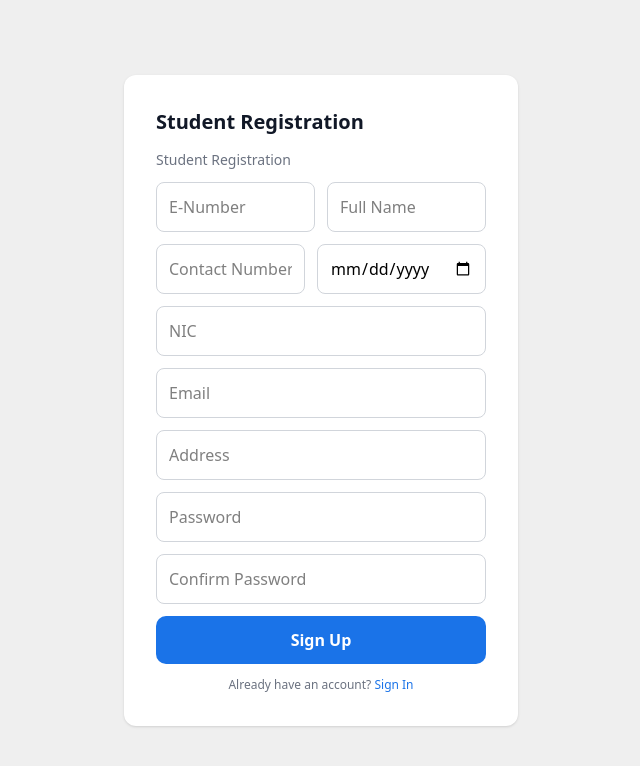
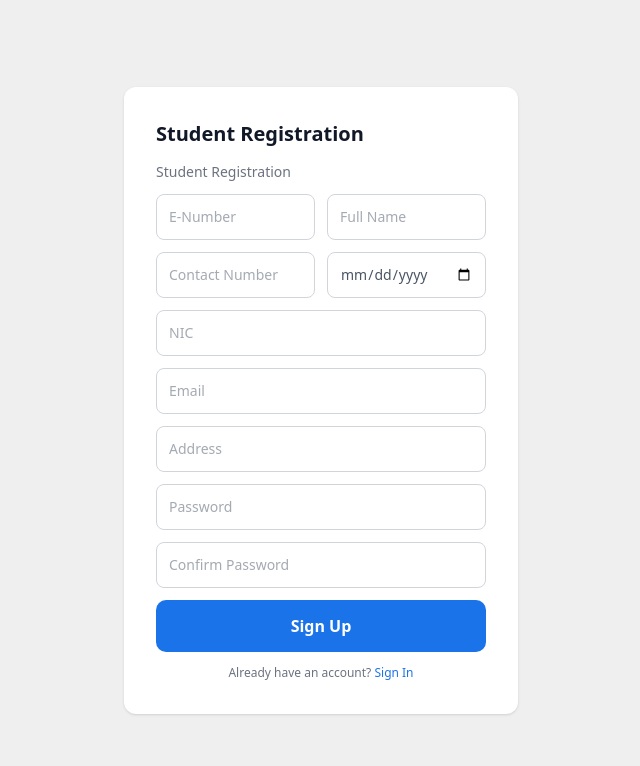
Before and after one commit to Esoft-Management-System/Frontend, a React app: page /studentregister in a window 1280 px wide. Shown: the top 766 px of the page, without its empty margins (319-959 px from the left). Built offline with nearby package versions, Linux system fonts and the light colour scheme; the HTML template or start-up script is replaced by a standard one.

Commit message:
feat(buttons): replace button elements with BlueButton component for consistency

```diff
--- a/src/components/common/BlueButton.tsx
+++ b/src/components/common/BlueButton.tsx
@@ -5,7 +5,7 @@ interface ButtonInterface{
 const BlueButton = (props: ButtonInterface) => {
   const {buttonName} = props;
   return (
-    <button className="py-4 px-2 md:py-4 md:px-3.5 bg-[#1A73E8] w-full rounded-[10px] text-white font-semibold hover:cursor-pointer">
+    <button className="py-3 px-2 md:py-3.5 md:px-2.5 bg-[#1A73E8] w-full rounded-[10px] text-white font-semibold hover:cursor-pointer">
       {buttonName}
     </button>
   )
--- a/src/components/common/Textinput.tsx
+++ b/src/components/common/Textinput.tsx
@@ -7,7 +7,7 @@ interface TextInputInterface{
 const Textinput = (props: TextInputInterface) => {
   const {placeholder, type, value} =  props;
   return (
-    <input className="border w-full border-[#D1D5DB] p-3 focus:outline-none rounded-lg" type={type} placeholder={placeholder} value={value} />
+    <input className="border w-full text-sm text-gray-600 border-[#D1D5DB] p-3 focus:outline-none rounded-lg" type={type} placeholder={placeholder} value={value} />
   )
 }
 export default Textinput
--- a/src/pages/login/ResetPassword.tsx
+++ b/src/pages/login/ResetPassword.tsx
@@ -5,8 +5,8 @@ import Textinput from "../../components/common/Textinput"
 const ResetPassword = () => {
 
   return (
-    <div className="h-screen w-screen flex  items-center justify-center bg-[#EFEFEF]">
-      <div className="flex  flex-row min-w-[409px] p-2.5 gap-2.5">
+    <div className="h-screen w-screen flex items-center justify-center bg-[#EFEFEF]">
+      <div className="flex min-w-[337px]  flex-col md:w-[409px] p-2.5 gap-2.5">
         <div className="w-full flex flex-col bg-white rounded-xl p-3.5 md:p-9 gap-3">
           <p className="text-[20px] font-semibold text-[#111827] flex-1">Reset Password</p>
           <p className="text-[14px] font-normal text-[#6B7280] flex-1">Reset Password</p>
--- a/src/pages/login/staffLogin.tsx
+++ b/src/pages/login/staffLogin.tsx
@@ -1,5 +1,6 @@
 import { useNavigate } from "react-router-dom";
 import Textinput from "../../components/common/Textinput";
+import BlueButton from "../../components/common/BlueButton";
 
 const StaffLogin = () => {
 	const navigate = useNavigate();
@@ -26,9 +27,7 @@ const StaffLogin = () => {
 							<p className="text-[#1A73E8] text-[12px] underline hover:cursor-pointer format-normal" onClick={goToResetPassword}>forgot password?</p>
 						</div>
 					</div>
-					<button className="py-4 px-2 md:py-4 md:px-3.5 bg-[#1A73E8] w-full rounded-[10px] text-white font-Medium hover:cursor-pointer">
-						Sign in
-					</button>
+					<BlueButton buttonName="Sign in"/>
 					<div className="flex flex-col items-center justify-center w-full">
 						<p className="text-[#6B7280] font-normal text-[12px]">Don’t have an account? <span className="text-[#1A73E8] hover:cursor-pointer font-normal">Create account</span></p>
 					</div>
--- a/src/pages/register/register.tsx
+++ b/src/pages/register/register.tsx
@@ -1,5 +1,6 @@
 import { useNavigate } from "react-router-dom";
 import Textinput from "../../components/common/Textinput";
+import BlueButton from "../../components/common/BlueButton";
 
 const Register = () => {
 
@@ -29,9 +30,7 @@ const Register = () => {
               <Textinput placeholder="Password" type="Password"/>
               <Textinput placeholder="Confirm Password" type="Password"/>
           </div>
-          <button className="py-3 px-3 bg-[#1A73E8] w-full rounded-[10px] text-white font-semibold hover:cursor-pointer">
-            Sign Up
-          </button>
+          <BlueButton buttonName="Sign Up"/>
           <div className="flex flex-col items-center justify-center w-full">
             <p className="text-[#6B7280] font-normal text-[12px]">Already have an account?{" "}<span onClick={goToLogin} className="text-[#1A73E8] hover:cursor-pointer">Sign In</span></p>
           </div>
```
